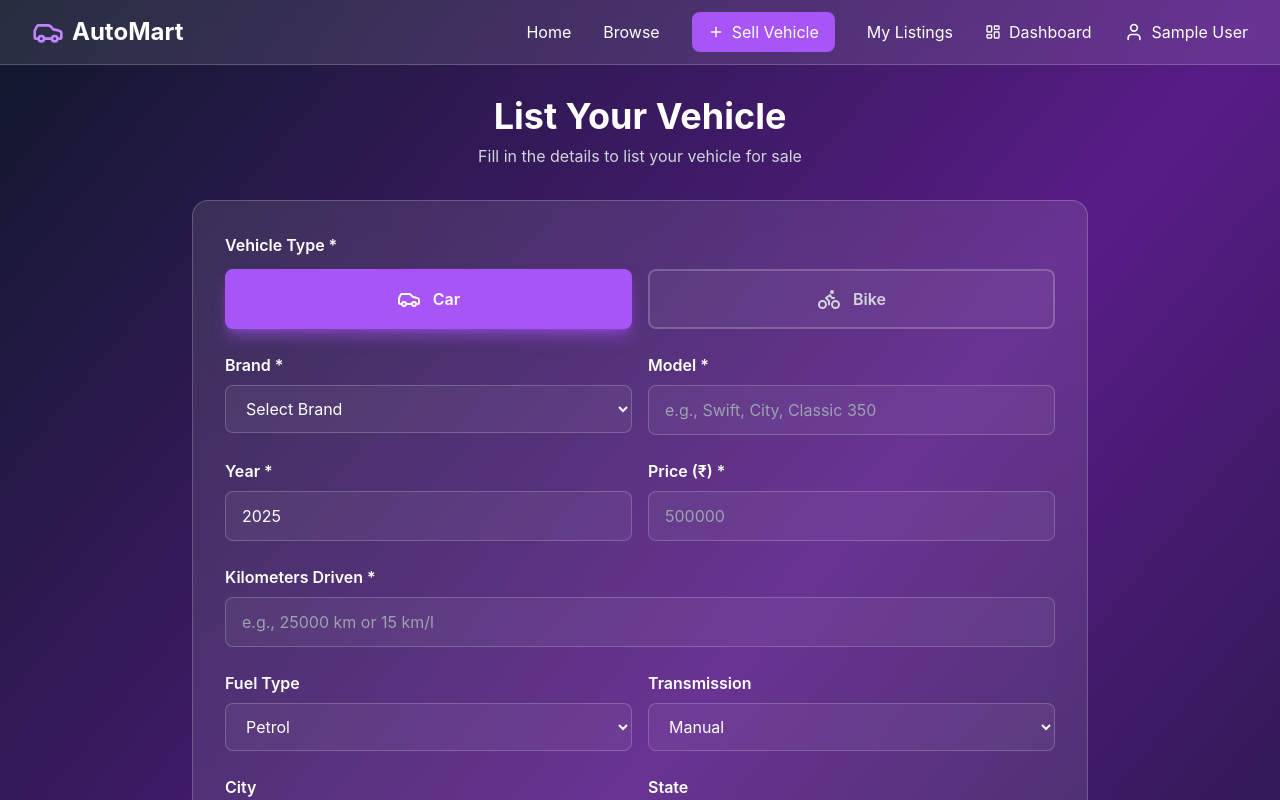
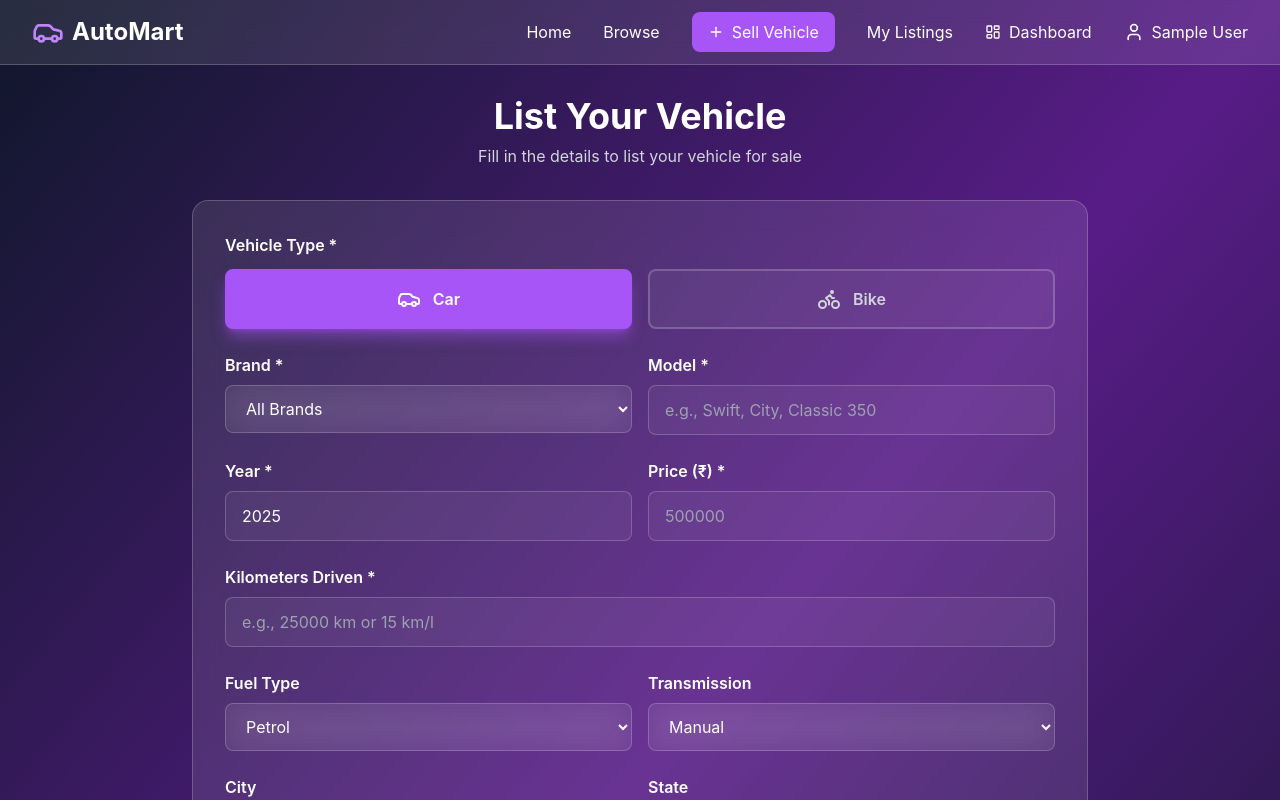
Before and after one commit to Altohid/frontend-parts, a React (Vite) app: page /add-vehicle in a window 1280 px wide. Shown: the top 800 px of the page. Built offline with nearby package versions, Linux system fonts and the light colour scheme; sample sign-in values are in the browser's storage; the HTML template or start-up script is replaced by a standard one.

Commit message:
bg-text color done and start selling now scroll edit

```diff
--- a/src/App.jsx
+++ b/src/App.jsx
@@ -12,11 +12,14 @@ import AddVehicle from './pages/AddVehicle';
 import MyListings from './pages/MyListings';
 import Dashboard from './pages/Dashboard';
 import Footer from './components/Footer';
+import Profile from './pages/Profile';
+import ScrollToTop from './pages/ScrollToTop';
 
 function App() {
   return (
     <AuthProvider>
       <Router>
+         <ScrollToTop />
         <div className="App">
           <Navbar />
           <Routes>
@@ -25,6 +28,7 @@ function App() {
             <Route path="/register" element={<Register />} />
             <Route path="/vehicles" element={<Vehicles />} />
             <Route path="/vehicles/:id" element={<VehicleDetail />} />
+            <Route path="/profile" element={<Profile />} />
             <Route path="/add-vehicle"
               element={
                 <ProtectedRoute>
--- a/src/components/SearchBar.jsx
+++ b/src/components/SearchBar.jsx
@@ -32,13 +32,14 @@ const SearchBar = ({ onSearch, vehicleType = '' }) => {
           <select
             value={selectedBrand}
             onChange={(e) => setSelectedBrand(e.target.value)}
-            className="bg-transparent text-white outline-none w-full"
+            className="bg-white text-black outline-none w-full rounded-md px-2 py-1"
           >
             <option value="">All Brands</option>
             {brands.map(brand => (
               <option key={brand} value={brand}>{brand}</option>
             ))}
           </select>
+
         </div>
 
         <button
--- a/src/components/VehicleCard.jsx
+++ b/src/components/VehicleCard.jsx
@@ -37,12 +37,12 @@ const VehicleCard = ({ vehicle }) => {
         </div>
 
         <div className="space-y-2 mb-4">
-          <div className="flex items-center text-gray-300 text-sm">
+          <div className="flex items-center text-gray-100 text-sm">
             <Gauge className="w-4 h-4 mr-2" />
             {vehicle.mileage}
           </div>
           {vehicle.location && (
-            <div className="flex items-center text-gray-300 text-sm">
+            <div className="flex items-center text-gray-100 text-sm">
               <MapPin className="w-4 h-4 mr-2" />
               {vehicle.location.city}, {vehicle.location.state}
             </div>
--- a/src/index.css
+++ b/src/index.css
@@ -7,6 +7,11 @@
   padding: 0;
   box-sizing: border-box;
 }
+
+html {
+  scroll-behavior: smooth;
+}
+
 
 body {
   font-family: 'Inter', -apple-system, BlinkMacSystemFont, 'Segoe UI', sans-serif;
@@ -35,17 +40,18 @@ body {
 select,
 select option,
 select::-ms-expand {
-  color: #ff7d7dff; /* option text color */
+  color: #000;
+  /* option text color */
 }
 
 /* For Firefox */
 select:-moz-focusring {
   color: transparent;
-  text-shadow: 0 0 0 #f47979ff;
+  text-shadow: 0 0 0 #000;
 }
 
 /* Utility to force option colors inside custom dropdowns */
 .dropdown-option-white option,
 .dropdown-option-white select {
-  color: #ff7a7aff;
+  color: #000;
 }
--- a/src/pages/AddVehicle.jsx
+++ b/src/pages/AddVehicle.jsx
@@ -122,8 +122,7 @@ const AddVehicle = () => {
                 <button
                   type="button"
                   onClick={() => setFormData({ ...formData, type: 'car', brand: '' })}
-                  className={`py-4 rounded-lg border-2 transition flex items-center justify-center space-x-3 ${
-                    formData.type === 'car'
+                  className={`py-4 rounded-lg border-2 transition flex items-center justify-center space-x-3 ${formData.type === 'car'
                     ? 'bg-purple-500 border-purple-500 text-white shadow-lg shadow-purple-500/50'
                     : 'bg-white/5 border-white/20 text-gray-300 hover:border-purple-500'
                     }`}
@@ -134,8 +133,7 @@ const AddVehicle = () => {
                 <button
                   type="button"
                   onClick={() => setFormData({ ...formData, type: 'bike', brand: '' })}
-                  className={`py-4 rounded-lg border-2 transition flex items-center justify-center space-x-3 ${
-                    formData.type === 'bike'
+                  className={`py-4 rounded-lg border-2 transition flex items-center justify-center space-x-3 ${formData.type === 'bike'
                     ? 'bg-purple-500 border-purple-500 text-white shadow-lg shadow-purple-500/50'
                     : 'bg-white/5 border-white/20 text-gray-300 hover:border-purple-500'
                     }`}
@@ -154,13 +152,16 @@ const AddVehicle = () => {
                   required
                   value={formData.brand}
                   onChange={(e) => setFormData({ ...formData, brand: e.target.value })}
-                  className="w-full px-4 py-3 bg-white/5 border border-white/20 rounded-lg text-white focus:outline-none focus:border-purple-500 transition"
+                  className="w-full px-4 py-3 bg-white/5 backdrop-blur-lg border border-white/20 rounded-lg text-white focus:outline-none focus:border-purple-500 transition"
                 >
-                  <option value="">Select Brand</option>
+                  <option value="" className="text-white bg-black">All Brands</option>
                   {brands.map(brand => (
-                    <option key={brand} value={brand}>{brand}</option>
+                    <option key={brand} value={brand} className="text-black bg-white">
+                      {brand}
+                    </option>
                   ))}
                 </select>
+
               </div>
 
               <div>
@@ -227,10 +228,12 @@ const AddVehicle = () => {
                 <select
                   value={formData.fuelType}
                   onChange={(e) => setFormData({ ...formData, fuelType: e.target.value })}
-                  className="w-full px-4 py-3 bg-white/5 border border-white/20 rounded-lg text-white focus:outline-none focus:border-purple-500 transition"
+                  className="w-full px-4 py-3 bg-white/5 backdrop-blur-lg border border-white/20 rounded-lg text-white focus:outline-none focus:border-purple-500 transition"
                 >
                   {FUEL_TYPES.map(type => (
-                    <option key={type} value={type}>{type}</option>
+                    <option key={type} value={type} className="text-black bg-white">
+                      {type}
+                    </option>
                   ))}
                 </select>
               </div>
@@ -240,12 +243,15 @@ const AddVehicle = () => {
                 <select
                   value={formData.transmission}
                   onChange={(e) => setFormData({ ...formData, transmission: e.target.value })}
-                  className="w-full px-4 py-3 bg-white/5 border border-white/20 rounded-lg text-white focus:outline-none focus:border-purple-500 transition"
+                  className="w-full px-4 py-3 bg-white/5 backdrop-blur-lg border border-white/20 rounded-lg text-white focus:outline-none focus:border-purple-500 transition"
                 >
                   {TRANSMISSION_TYPES.map(type => (
-                    <option key={type} value={type}>{type}</option>
+                    <option key={type} value={type} className="text-black bg-white">
+                      {type}
+                    </option>
                   ))}
                 </select>
+
               </div>
             </div>
 
--- /dev/null
+++ b/src/pages/ScrollToTop.jsx
@@ -0,0 +1,15 @@
+// ScrollToTop.jsx
+import { useEffect } from 'react';
+import { useLocation } from 'react-router-dom';
+
+const ScrollToTop = () => {
+  const { pathname } = useLocation();
+
+  useEffect(() => {
+    window.scrollTo(0, 0);
+  }, [pathname]);
+
+  return null;
+};
+
+export default ScrollToTop;
--- a/src/pages/Vehicles.jsx
+++ b/src/pages/Vehicles.jsx
@@ -53,32 +53,29 @@ const Vehicles = () => {
             <div className="bg-white/10 backdrop-blur-lg rounded-xl p-1 flex border border-white/20">
               <button
                 onClick={() => handleTypeChange('')}
-                className={`px-6 py-3 rounded-lg transition ${
-                  activeType === ''
+                className={`px-6 py-3 rounded-lg transition ${activeType === ''
                     ? 'bg-gradient-to-r from-purple-500 to-pink-500 text-white'
                     : 'text-gray-300 hover:text-white'
-                }`}
+                  }`}
               >
                 All
               </button>
               <button
                 onClick={() => handleTypeChange('car')}
-                className={`px-6 py-3 rounded-lg transition flex items-center space-x-2 ${
-                  activeType === 'car'
+                className={`px-6 py-3 rounded-lg transition flex items-center space-x-2 ${activeType === 'car'
                     ? 'bg-gradient-to-r from-purple-500 to-pink-500 text-white'
                     : 'text-gray-300 hover:text-white'
-                }`}
+                  }`}
               >
                 <Car className="w-5 h-5" />
                 <span>Cars</span>
               </button>
               <button
                 onClick={() => handleTypeChange('bike')}
-                className={`px-6 py-3 rounded-lg transition flex items-center space-x-2 ${
-                  activeType === 'bike'
+                className={`px-6 py-3 rounded-lg transition flex items-center space-x-2 ${activeType === 'bike'
                     ? 'bg-gradient-to-r from-purple-500 to-pink-500 text-white'
                     : 'text-gray-300 hover:text-white'
-                }`}
+                  }`}
               >
                 <Bike className="w-5 h-5" />
                 <span>Bikes</span>
@@ -105,13 +102,16 @@ const Vehicles = () => {
               <select
                 value={filters.brand}
                 onChange={(e) => setFilters({ ...filters, brand: e.target.value })}
-                className="w-full px-4 py-3 bg-white/5 border border-white/20 rounded-lg text-white focus:outline-none focus:border-purple-500 transition"
+                className="w-full px-4 py-3 bg-white/5 backdrop-blur-lg border border-white/20 rounded-lg text-white focus:outline-none focus:border-purple-500 transition"
               >
-                <option value="">All Brands</option>
-                {brands.map(brand => (
-                  <option key={brand} value={brand}>{brand}</option>
+                <option value="" className="text-white bg-black">All Brands</option>
+                {brands.map((brand) => (
+                  <option key={brand} value={brand} className="text-black bg-white">
+                    {brand}
+                  </option>
                 ))}
               </select>
+
             </div>
 
             <div className="flex space-x-2">
```
Also changed, not shown: 1 other file (tests, documents, lock files or other folders). Lines whose indentation alone changed are shown as unchanged.
